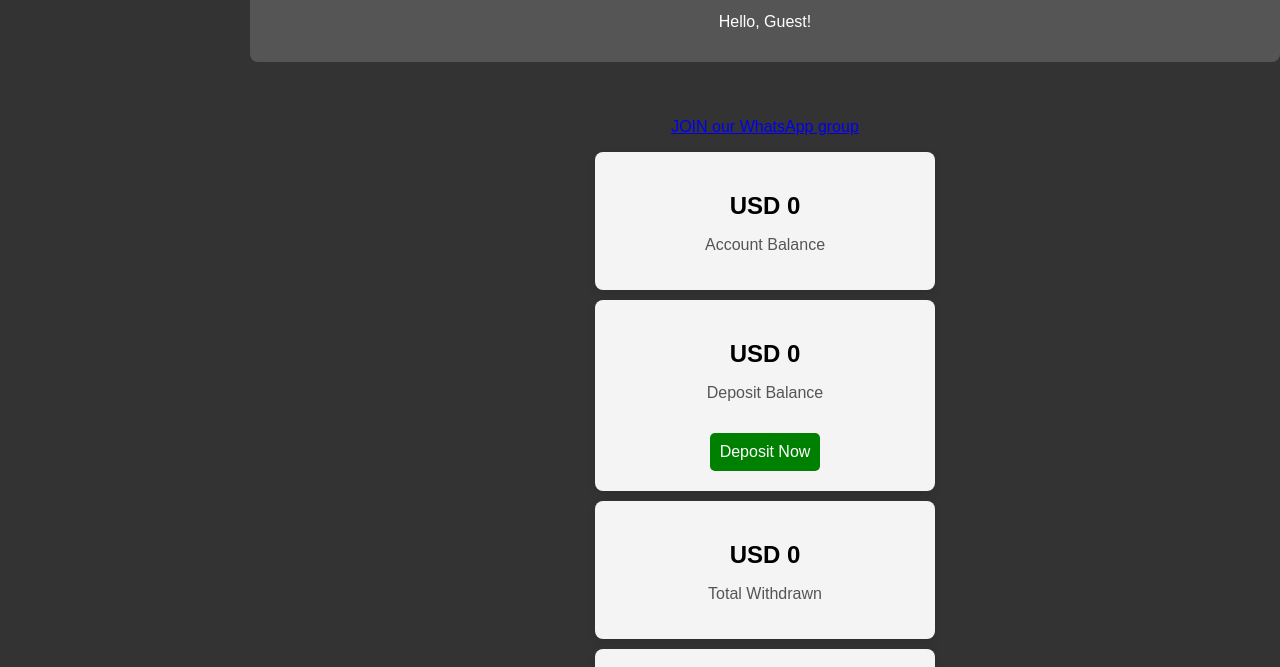
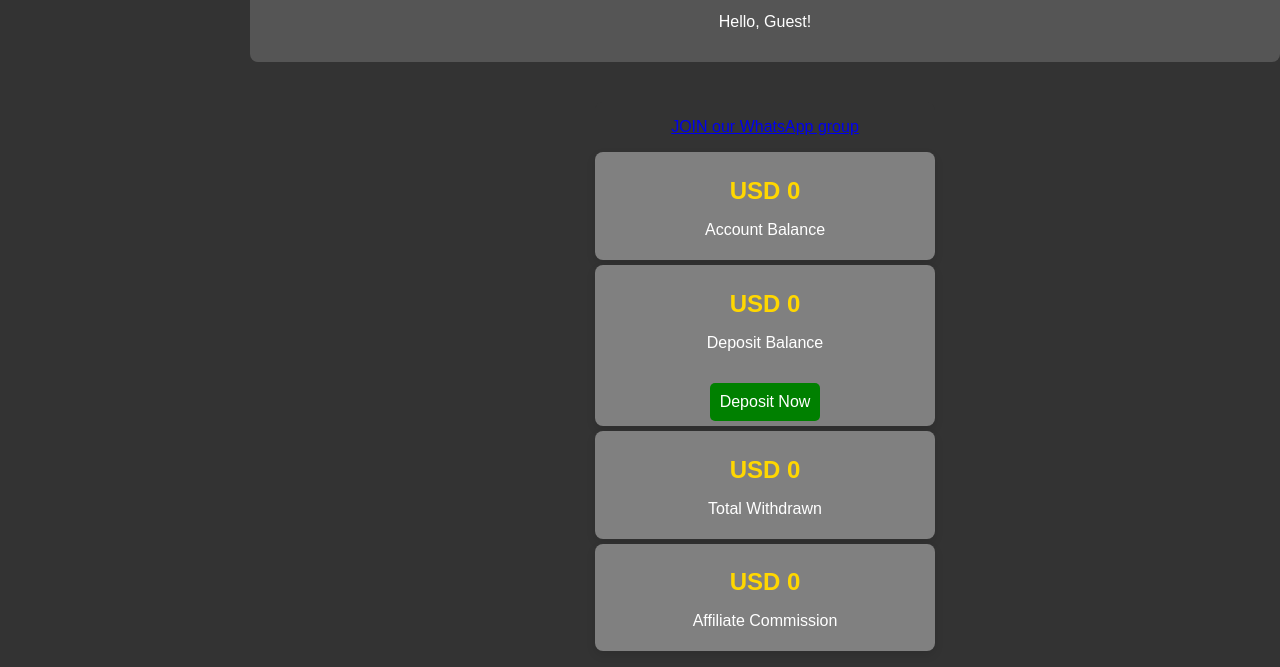
Before and after one commit to NdolwaVincent/PascoPrimeGlobal, a plain HTML site: page dashboard.html in a window 1280 px wide. Shown: the part 70-737 px from the top of the page. Drawn offline with Linux system fonts and the light colour scheme; files that its build step writes are made by us from their sources; files whose address does not match are found by name.

Commit message:
Update styles.css

```diff
--- a/Css/styles.css
+++ b/Css/styles.css
@@ -82,7 +82,8 @@ h3{
 }
 
 .section.active {
-  display: block;
+  display: flex;
+  justify-content: center;
 }
 
 /* Footer */
@@ -136,29 +137,31 @@ h3{
   display: flex;
   flex-wrap: wrap;
   background-color: #333;
-  gap: 20px;
+  gap: 10px;
   justify-content: center;
   margin-top: 20px;
 }
 
 .card {
-  background-color: #f4f4f4;
-  padding: 20px;
+  background-color: grey;
+  padding: 5px;
   text-align: center;
   width: auto;
   border-radius: 8px;
-  margin-top: 10px;
+  margin-top: 5px;
   box-shadow: 0 4px 10px rgba(0, 0, 0, 0.1);
 }
 
 .card h2 {
   font-size: 1.5em;
   margin-bottom: 10px;
+  color: gold;
+  font-weight: bold;
 }
 
 .card p {
   font-size: 1em;
-  color: #555;
+  color: white;
 }
 * Affiliate Link Section */
 .affiliate-container {
```
